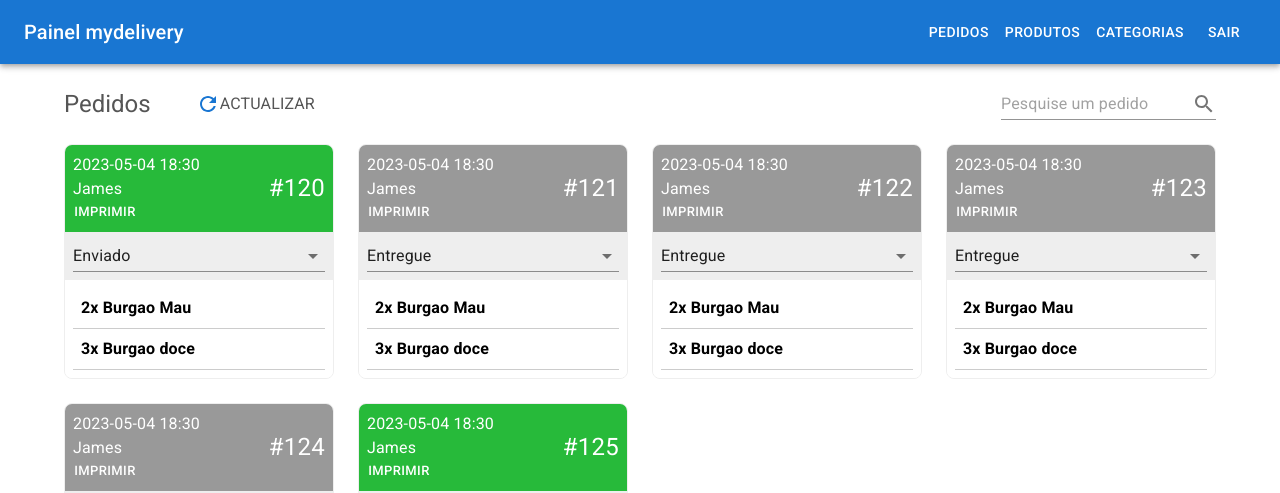
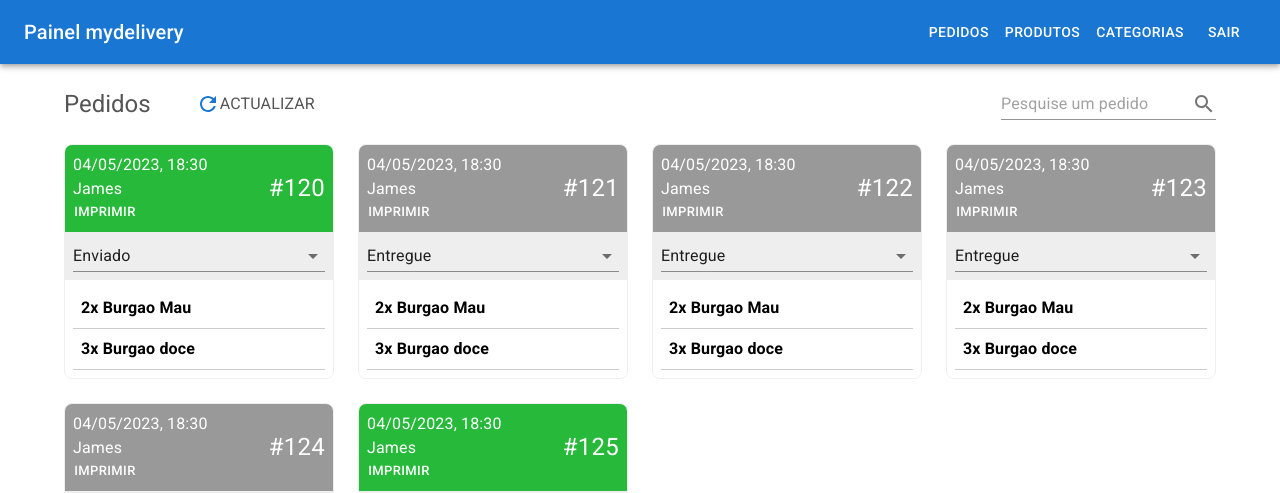
Before and after one commit to JaimeMahanuque55/mydelivery-painel, a Next.js app: page /pedidos in a window 1280 px wide. Shown: the top 493 px of the page. Built offline with nearby package versions, Linux system fonts and the light colour scheme.

Commit message:
Order: Formatting the date

```diff
--- a/src/components/OrderItem.tsx
+++ b/src/components/OrderItem.tsx
@@ -1,3 +1,4 @@
+import { dateFormat } from "@/libs/dateFormat";
 import { Order } from "@/types/Order";
 import { OrderStatus } from "@/types/OrderStatus";
 import { Box, Button, MenuItem, Select, SelectChangeEvent, Typography } from "@mui/material";
@@ -32,7 +33,7 @@
         backgroundColor: getStatusBackground(item.status)
       }}>
         <Box>
-          <Typography component="p">{item.orderDate}</Typography>
+          <Typography component="p">{dateFormat(item.orderDate)}</Typography>
           <Typography component="p">{item.userName}</Typography>
           <Button size="small" sx={{ color: '#FFF', p: 0 }}>Imprimir</Button>
         </Box>
--- /dev/null
+++ b/src/libs/dateFormat.ts
@@ -0,0 +1,27 @@
+//// With many lines
+// export const dateFormat = (date: string | Date) => {
+//   let dateObj: Date;
+
+//   if (date instanceof Date) {
+//     dateObj = date;
+//   } else {
+//     dateObj = new Date(date)
+//   }
+
+//   const formatter = new Intl.DateTimeFormat(
+//     'pt-PT',
+//     { dateStyle: 'short', timeStyle: 'short' }
+//   );
+
+//   return formatter.format(dateObj);
+// }
+
+
+//// With less code
+
+export const dateFormat = (date: string | Date) => {
+  return new Intl.DateTimeFormat(
+    'pt-BR',
+    { dateStyle: 'short', timeStyle: 'short' }
+  ).format(date instanceof Date ? date : new Date(date));
+}
```
